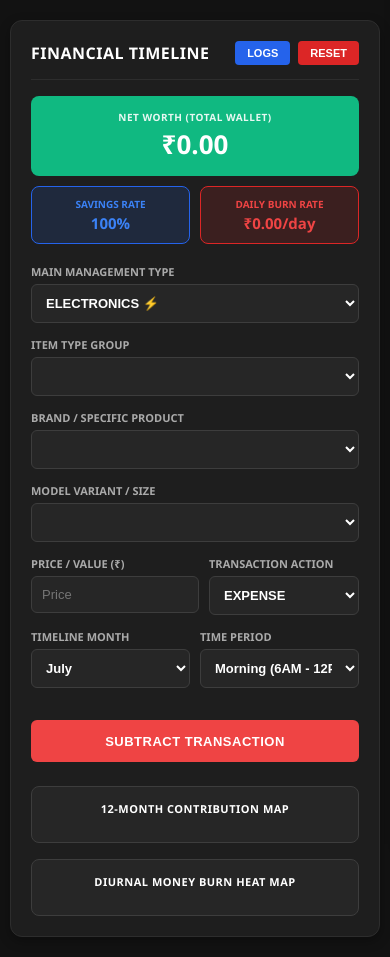
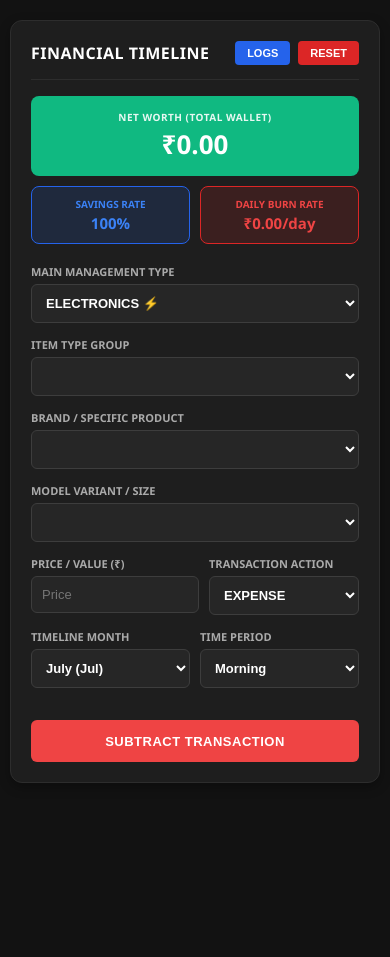
Before and after one commit to prthivivaishnav07-web/Project-, a plain HTML site: page index.html in a window 390 px wide. After the commit the page ends 844 px from the top, so only its background shows below. Drawn offline with Linux system fonts and the light colour scheme.

Commit message:
Modify input placeholders and select options
Updated placeholder text in custom description input and modified month and time period options in the select elements.

```diff
--- a/index.html
+++ b/index.html
@@ -22,12 +22,10 @@
                 <div style="font-size: 10px; font-weight: 600; letter-spacing: 0.5px; text-transform: uppercase; opacity: 0.9;">NET WORTH (TOTAL WALLET)</div>
                 <div style="font-size: 26px; font-weight: 700; margin-top: 2px;">₹<span id="net-worth">0.00</span></div>
             </div>
-
             <div style="background: rgba(37, 99, 235, 0.15); border: 1px solid #2563eb; padding: 10px; border-radius: 8px; text-align: center;">
                 <div style="font-size: 10px; font-weight: 600; color: #3b82f6; text-transform: uppercase;">Savings Rate</div>
                 <div id="savings-rate" style="font-size: 15px; font-weight: 700; margin-top: 2px; color: #3b82f6;">100%</div>
             </div>
-
             <div style="background: rgba(220, 38, 38, 0.15); border: 1px solid #dc2626; padding: 10px; border-radius: 8px; text-align: center;">
                 <div style="font-size: 10px; font-weight: 600; color: #ef4444; text-transform: uppercase;">Daily Burn Rate</div>
                 <div id="burn-rate" style="font-size: 15px; font-weight: 700; margin-top: 2px; color: #ef4444;">₹0.00/day</div>
@@ -65,7 +63,7 @@
 
             <div id="custom-text-container" style="display: none;">
                 <label style="font-weight: 600; font-size: 11px; display: block; margin-bottom: 5px; color: #aaaaaa;">CUSTOM DESCRIPTION / NOTES</label>
-                <input type="text" id="custom-desc" placeholder="e.g., Pocket Allowance, Store Sales, Internet Bill" style="width: 100%; padding: 10px; border: 1px solid #3d3d3d; border-radius: 6px; font-size: 13px; box-sizing: border-box; background: #262626; color: white;">
+                <input type="text" id="custom-desc" placeholder="e.g., Pocket Cash Allowance, Internet Bill" style="width: 100%; padding: 10px; border: 1px solid #3d3d3d; border-radius: 6px; font-size: 13px; box-sizing: border-box; background: #262626; color: white;">
             </div>
 
             <div style="display: flex; gap: 10px; width: 100%;">
@@ -86,27 +84,27 @@
                 <div style="flex: 1;">
                     <label style="font-weight: 600; font-size: 11px; display: block; margin-bottom: 5px; color: #aaaaaa;">TIMELINE MONTH</label>
                     <select id="timeline-month" style="width: 100%; padding: 10px; border: 1px solid #3d3d3d; border-radius: 6px; font-size: 13px; background: #262626; color: white; font-weight: 600;">
-                        <option value="0">January</option>
-                        <option value="1">February</option>
-                        <option value="2">March</option>
-                        <option value="3">April</option>
-                        <option value="4">May</option>
-                        <option value="5">June</option>
-                        <option value="6" selected>July</option>
-                        <option value="7">August</option>
-                        <option value="8">September</option>
-                        <option value="9">October</option>
-                        <option value="10">November</option>
-                        <option value="11">December</option>
+                        <option value="0">January (Jan)</option>
+                        <option value="1">February (Feb)</option>
+                        <option value="2">March (Mar)</option>
+                        <option value="3">April (Apr)</option>
+                        <option value="4">May (May)</option>
+                        <option value="5">June (Jun)</option>
+                        <option value="6" selected>July (Jul)</option>
+                        <option value="7">August (Aug)</option>
+                        <option value="8">September (Sep)</option>
+                        <option value="9">October (Oct)</option>
+                        <option value="10">November (Nov)</option>
+                        <option value="11">December (Dec)</option>
                     </select>
                 </div>
                 <div style="flex: 1;">
                     <label style="font-weight: 600; font-size: 11px; display: block; margin-bottom: 5px; color: #aaaaaa;">TIME PERIOD</label>
                     <select id="timeline-period" style="width: 100%; padding: 10px; border: 1px solid #3d3d3d; border-radius: 6px; font-size: 13px; background: #262626; color: white; font-weight: 600;">
-                        <option value="Morning">Morning (6AM - 12PM)</option>
-                        <option value="Afternoon">Afternoon (12PM - 5PM)</option>
-                        <option value="Evening">Evening (5PM - 9PM)</option>
-                        <option value="Night">Night (9PM - 6AM)</option>
+                        <option value="Morning">Morning</option>
+                        <option value="Afternoon">Afternoon</option>
+                        <option value="Evening">Evening</option>
+                        <option value="Night">Night</option>
                     </select>
                 </div>
             </div>
@@ -115,27 +113,4 @@
             <button type="submit" id="form-submit-btn" style="background: #ef4444; width: 100%; height: 42px; border: none; border-radius: 6px; cursor: pointer; color: white; font-weight: 700; font-size: 13px; letter-spacing: 0.5px; text-transform: uppercase;">SUBTRACT TRANSACTION</button>
         </form>
 
-        <div style="margin-top: 24px; padding: 14px; background: #262626; border-radius: 8px; border: 1px solid #3d3d3d;">
-            <div style="font-size: 11px; font-weight: 700; margin-bottom: 12px; text-transform: uppercase; letter-spacing: 0.5px; text-align: center; color: #ffffff;">12-Month Contribution Map</div>
-            <div id="year-contribution-grid" style="display: grid; grid-template-columns: repeat(4, 1fr); gap: 8px; text-align: center;"></div>
-        </div>
-
-        <div style="margin-top: 16px; padding: 14px; background: #262626; border-radius: 8px; border: 1px solid #3d3d3d;">
-            <div style="font-size: 11px; font-weight: 700; margin-bottom: 12px; text-transform: uppercase; letter-spacing: 0.5px; text-align: center; color: #ffffff;">Diurnal Money Burn Heat Map</div>
-            <div id="diurnal-heatmap-grid" style="display: flex; flex-direction: column; gap: 8px;"></div>
-        </div>
-    </div>
-
-    <div id="history-sidebar" style="position: fixed; top: 0; right: -320px; width: 300px; height: 100%; background: #1e1e1e; box-shadow: -4px 0 15px rgba(0,0,0,0.5); transition: right 0.25s ease; z-index: 9999; padding: 20px; box-sizing: border-box; display: flex; flex-direction: column; border-left: 1px solid #3d3d3d;">
-        <div style="display: flex; justify-content: space-between; align-items: center; border-bottom: 1px solid #3d3d3d; padding-bottom: 10px; margin-bottom: 12px;">
-            <h3 style="margin: 0; font-size: 13px; font-weight: 700; color: #ffffff; letter-spacing: 0.3px;">VERIFIED LOG HISTORY</h3>
-            <button type="button" onclick="toggleSidebar(false)" style="background: none; border: none; font-size: 18px; cursor: pointer; color: #888888;">✕</button>
-        </div>
-        <div style="flex: 1; overflow-y: auto;">
-            <ul id="list" style="list-style: none; padding: 0; margin: 0;"></ul>
-        </div>
-    </div>
-
-    <script src="script.js"></script>
-</body>
-</html>
+        <div style="margin-top: 24px; padding: 14px; background: #262626; border-
```
